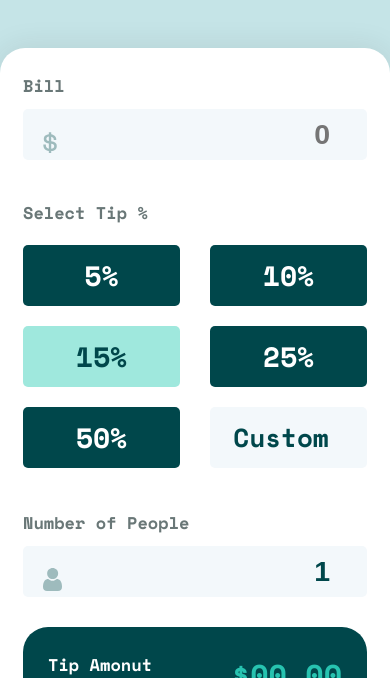
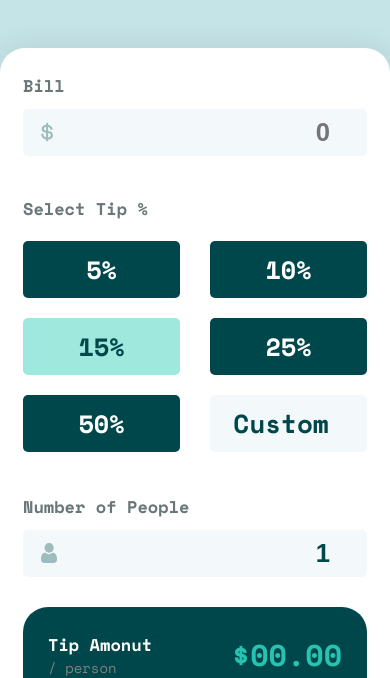
Before and after one commit to Maximo-4ever/Tip-Calculator, a plain HTML site: page index.html in a window 390 px wide. Shown: the part 166-844 px from the top of the page. Drawn offline with nearby package versions, Linux system fonts and the light colour scheme.

Commit message:
Arregla el diseño roto con resultados grandes

```diff
--- a/style.css
+++ b/style.css
@@ -11,7 +11,6 @@
   --App-verder-oscuro: rgb(0, 71, 75);
   --App-celeste: rgb(39, 195, 176);
   --App-focus: rgb(159, 232, 221);
-  --Weights: 400, 500, 700;
 }
 body {
   font-size: 19px;
@@ -62,9 +61,9 @@ body {
 }
 .input-svg {
   position: absolute;
-  top: 60px;
+  top: 57px;
   left: 20px;
-  height: 23px;
+  height: 22px;
 }
 .selectTip {
   display: grid;
@@ -130,6 +129,8 @@ body {
   white-space: nowrap;
   display: grid;
   grid-template-areas: "titulo numero" "parrafo numero" "espacio espacio" "titulo2 numero2" "parrafo2 numero2";
+  justify-content: space-between;
+  column-gap: 15px;
   margin-bottom: 60px;
 }
 .total .title-input {
@@ -146,11 +147,7 @@ body {
   grid-area: parrafo2;
 }
 .total__precio {
-  color: var(--App-celeste);
-  font-weight: 700;
   grid-area: numero;
-  font-size: 40px;
-  text-align: end;
 }
 .espacio {
   height: 45px;
@@ -165,11 +162,25 @@ body {
   height: 100%;
 }
 .total__precio2 {
-  color: var(--App-celeste);
-  font-weight: 700;
   grid-area: numero2;
+}
+.total__precio,
+.total__precio2 {
+  max-width: 270px;
   font-size: 40px;
   text-align: end;
+  font-weight: 700;
+  color: var(--App-celeste);
+  overflow-x: auto;
+}
+.total__precio::-webkit-scrollbar,
+.total__precio2::-webkit-scrollbar {
+  height: 6px;
+}
+.total__precio::-webkit-scrollbar-thumb:horizontal,
+.total__precio2::-webkit-scrollbar-thumb:horizontal {
+  background: #8e90999a;
+  border-radius: 5px;
 }
 .total__btn {
   font-family: "Space Mono", monospace;
@@ -223,6 +234,17 @@ body {
   .app {
     padding: 23px;
   }
+  .input {
+    font-size: 1.35em;
+  }
+  .selectTip__percentage {
+    font-size: 25px;
+  }
+  .input-svg {
+    top: 51px;
+    left: 18px;
+    height: 20px;
+  }
   .total {
     padding: 25px;
   }
```
